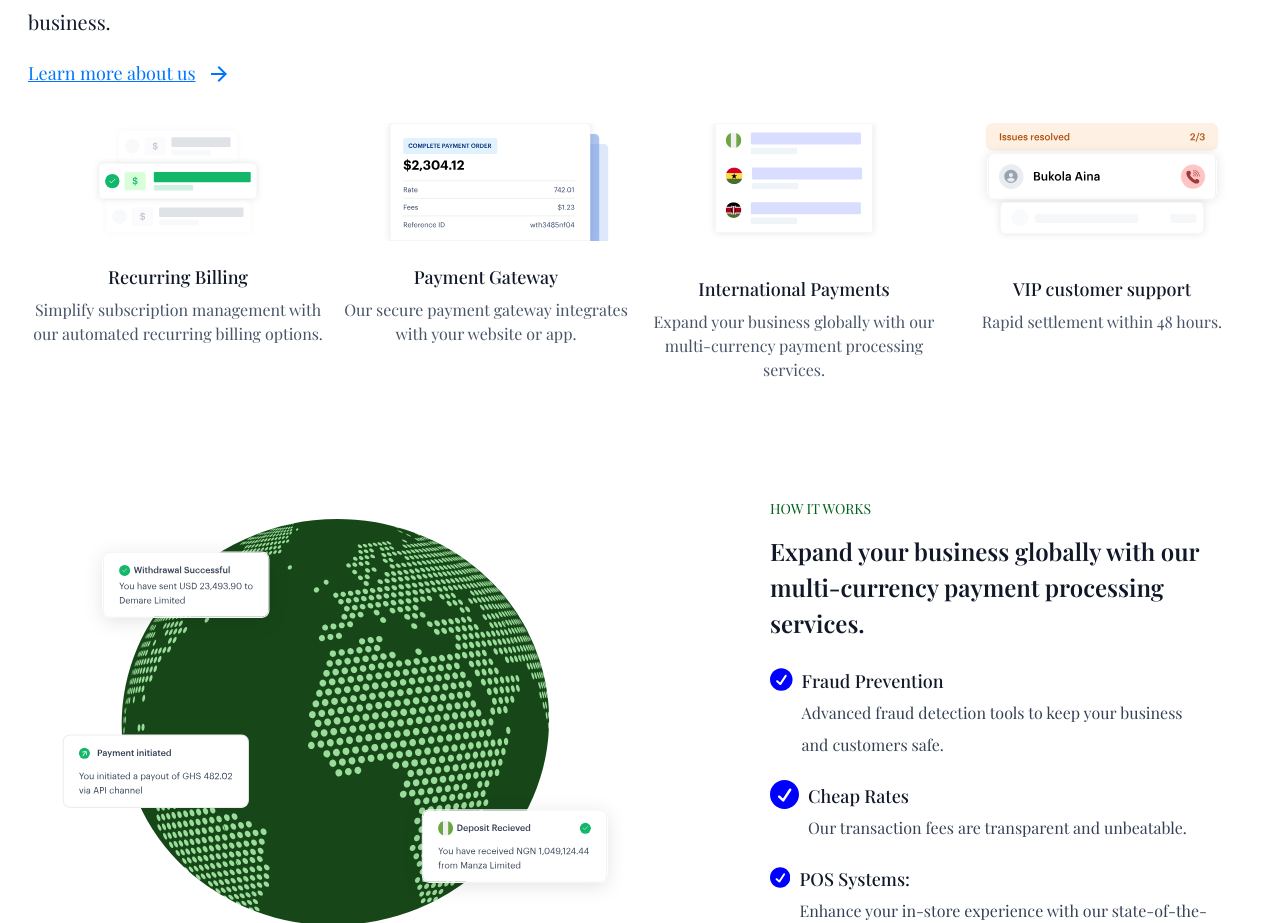
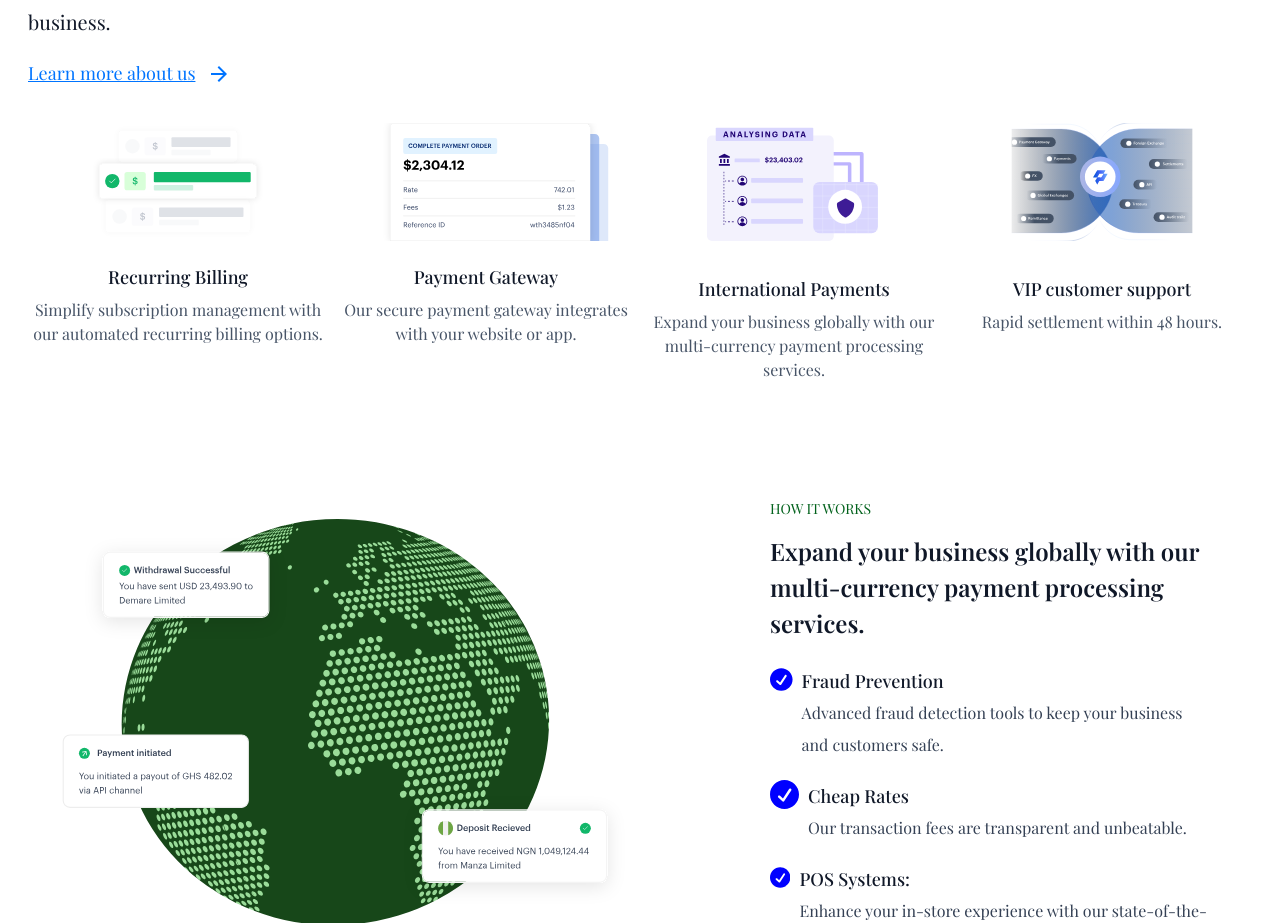
Before and after one commit to Weblanedev/valuebridge, a React (Vite) app: page / in a window 1280 px wide. Shown: the part 1147-2070 px from the top of the page. Built offline with nearby package versions, Linux system fonts and the light colour scheme; a web font is replaced by a local one.

Commit message:
Fix: Image updates

```diff
--- a/src/pages/Home.jsx
+++ b/src/pages/Home.jsx
@@ -15,7 +15,7 @@ import swaps from '../assets/icons/swaps.svg';
 import treasury from '../assets/icons/treasury.svg';
 import wallets from '../assets/icons/wallet.svg';
 
-import currencyImg from '../assets/currencyImg.svg';
+import currencyImg from '../assets/trust.svg';
 import psImg from '../assets/payments-settlements.svg';
 import rateImg from '../assets/rate.svg';
 import settlementImg from '../assets/settlement.svg';
@@ -210,7 +210,7 @@ items-center
 					<div className='grid grid-cols-1 gap-[8.97px] lg:h-[233px]'>
 						<div className='h-[118px]'>
 							<img
-								src={vipImg}
+								src={heroImg}
 								alt='support'
 								className='w-full
 							h-full
```
